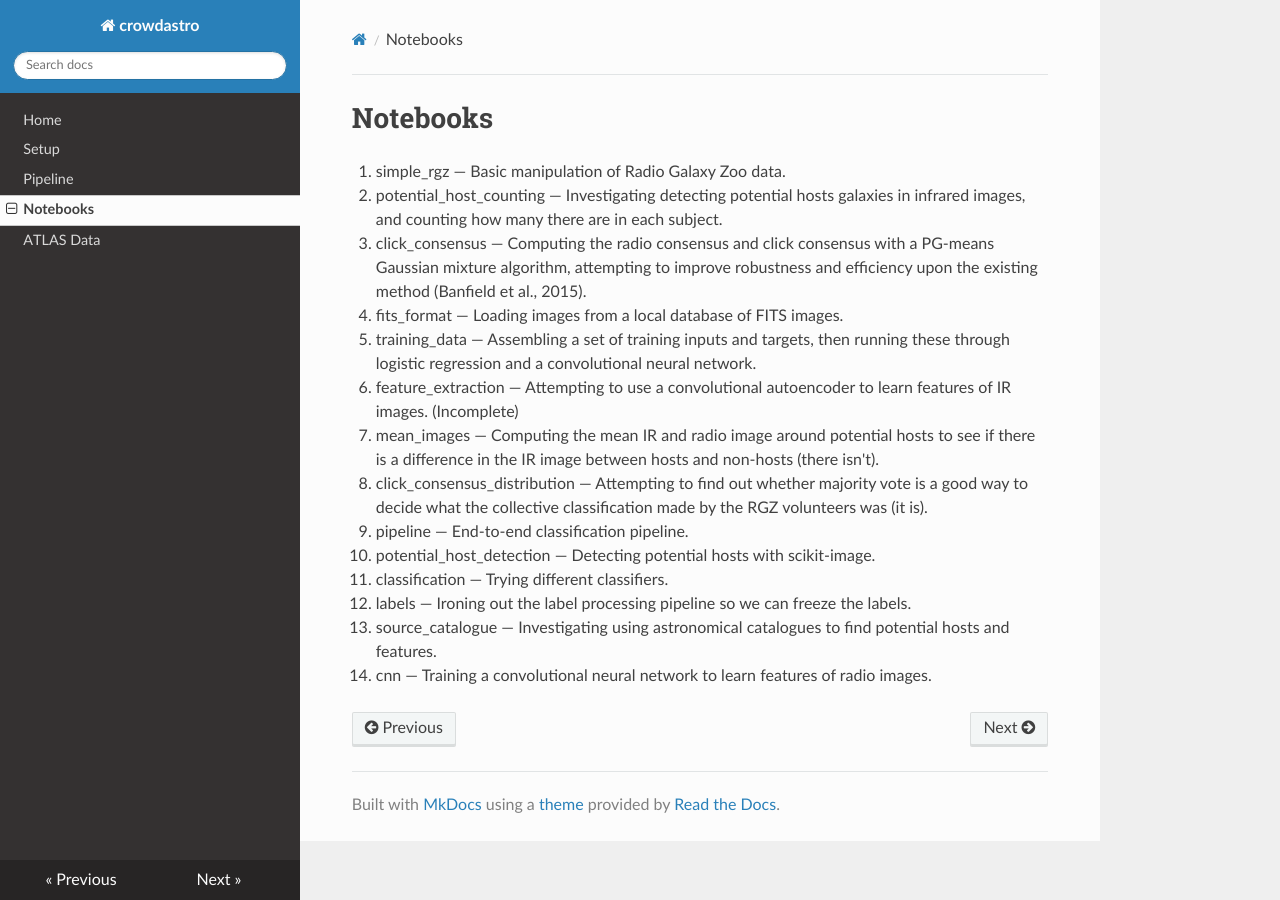
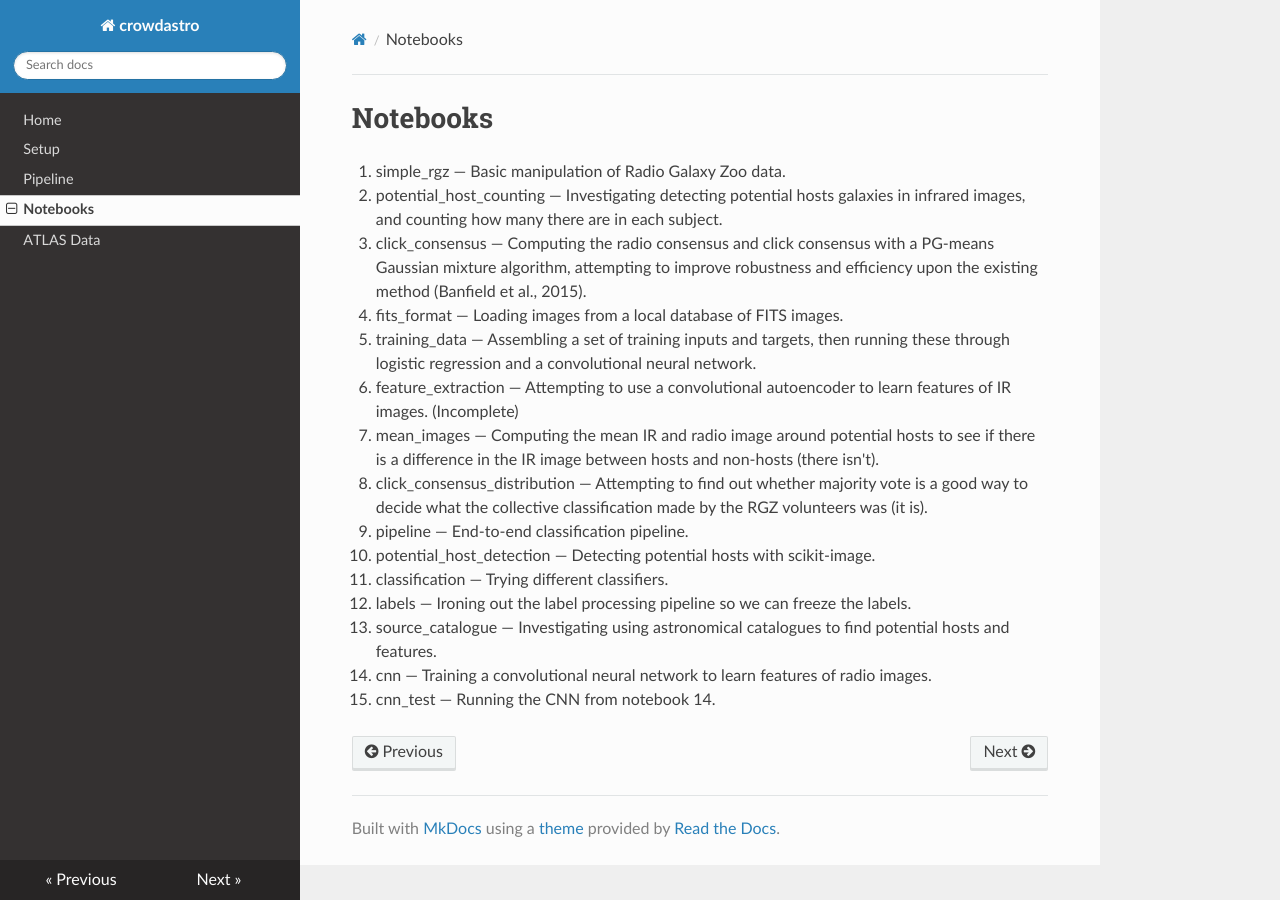
Before and after one commit to chengsoonong/crowdastro, an MkDocs documentation site: the page built from docs/notebooks.md, in a window 1280 px wide. Built offline with MkDocs 1.6.1, drawn with Linux system fonts in a browser that asks for light colours; nearby versions of some CDN libraries; old or Windows-style settings are respelled for this version of MkDocs.

Commit message:
Added notebook 15, testing the CNN from notebook 14.

```diff
--- a/docs/notebooks.md
+++ b/docs/notebooks.md
@@ -15,3 +15,4 @@
 12. labels &mdash; Ironing out the label processing pipeline so we can freeze the labels.
 13. source_catalogue &mdash; Investigating using astronomical catalogues to find potential hosts and features.
 14. cnn &mdash; Training a convolutional neural network to learn features of radio images.
+15. cnn_test &mdash; Running the CNN from notebook 14.
```
Also changed, not shown: 1 other file.
